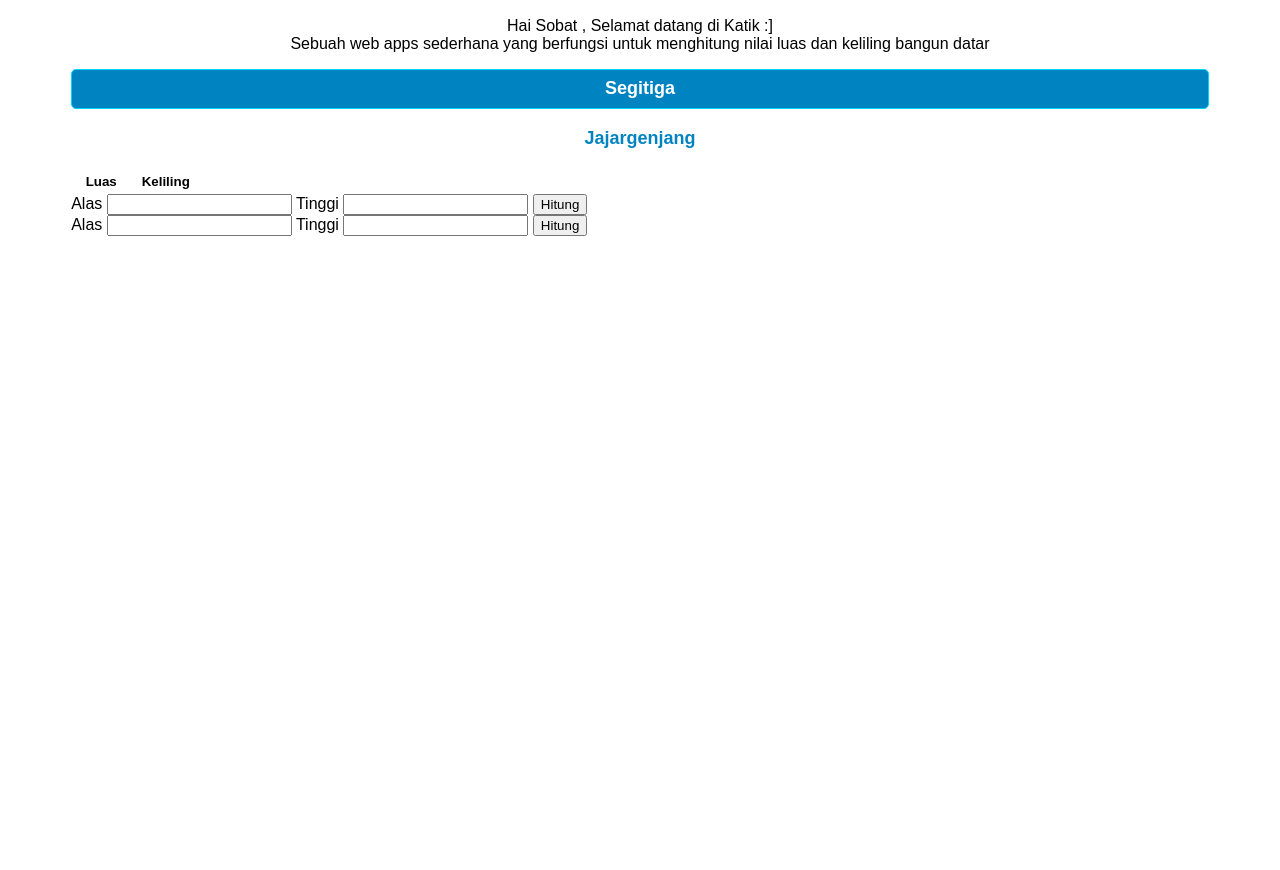
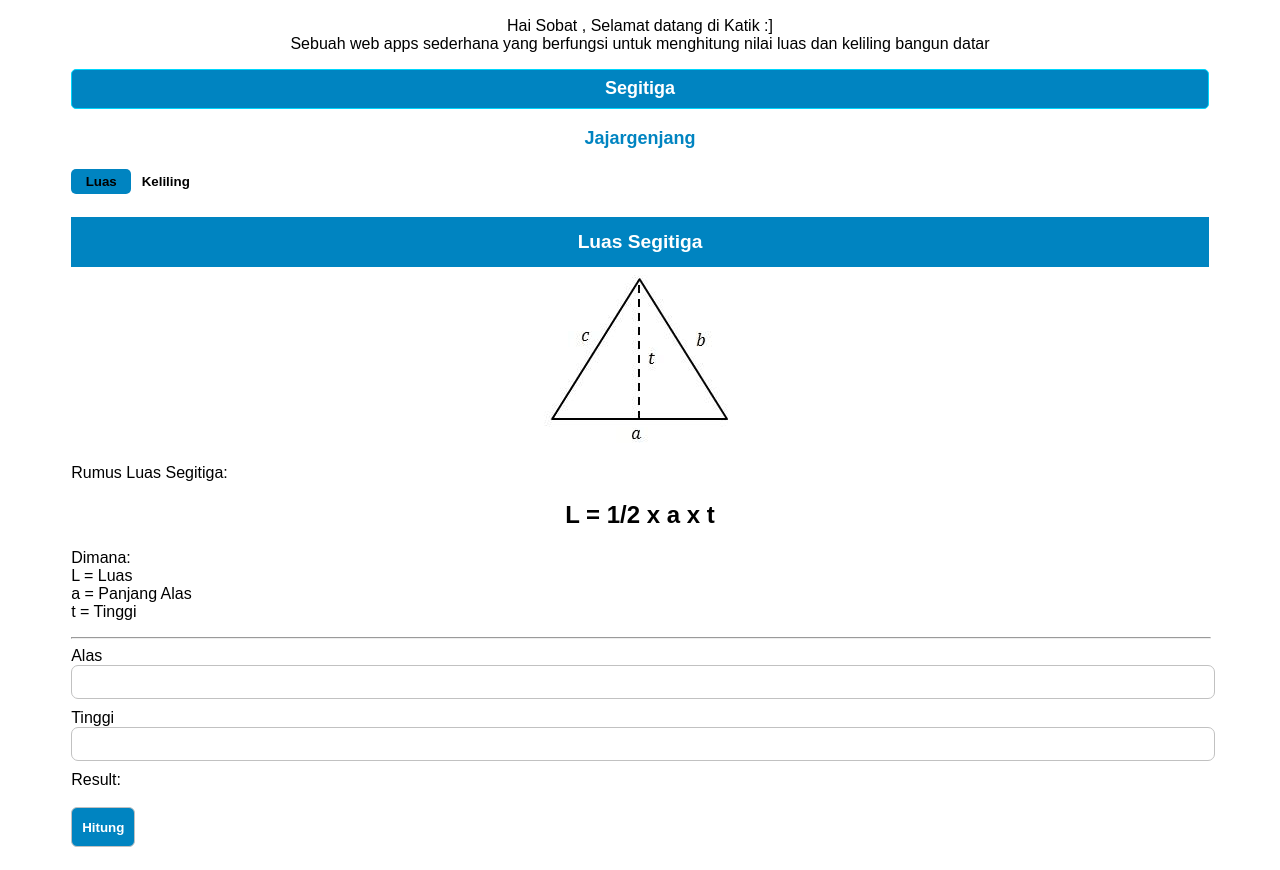
Before and after one commit to revou-fundamental-course/13-may-24-ryanrss, a plain HTML site: page index.html in a window 1280 px wide. Shown: the part 51-921 px from the top of the page. Before the commit the page ends 800 px from the top, so only its background shows below. Drawn offline with Linux system fonts and the light colour scheme.

Commit message:
javascript calculator function

```diff
--- a/CSS/style.css
+++ b/CSS/style.css
@@ -2,7 +2,9 @@
   color: black;
   font-family: sans-serif;
 }
-
+hr {
+  width: 100%;
+}
 .header {
   margin-left: 5%;
   margin-right: 5%;
@@ -58,3 +60,65 @@
 
   border-radius: 5px;
 }
+.body .selector button.active {
+  background-color: rgb(0, 132, 193);
+  width: 60px;
+  height: 25px;
+
+  border-radius: 5px;
+}
+.card {
+  margin-top: 2%;
+  margin-bottom: 2%;
+  border-radius: 8px;
+}
+.card .title {
+  text-align: center;
+  line-height: 50px;
+  vertical-align: middle;
+  background-color: rgb(0, 132, 193);
+  height: 50px;
+  font-weight: 900;
+  font-size: larger;
+  color: white;
+}
+.card .img {
+  margin: auto;
+  width: 50%;
+  text-align: center;
+}
+.soal {
+  margin: auto;
+  width: 50%;
+  text-align: center;
+}
+.card .desc p {
+  text-align: start;
+}
+.card .desc h2 {
+  text-align: center;
+}
+.calculator input {
+  width: 100%;
+  margin-bottom: 10px;
+  border: 1px rgb(193, 193, 193) solid;
+  height: 30px;
+  border-radius: 7px;
+}
+.calculator button {
+  border: 1px rgb(193, 193, 193) solid;
+  background-color: rgb(0, 132, 193);
+  height: 40px;
+  border-radius: 6px;
+  color: white;
+  font-weight: 600;
+  padding: 10px;
+  text-align: center;
+}
+.calculator button:hover {
+  background-color: rgb(0, 151, 221);
+}
+
+#hitungKel {
+  display: none;
+}
--- a/index.html
+++ b/index.html
@@ -21,23 +21,75 @@
     </section>
     <section class="body">
       <div class="selector">
-        <button>Luas</button>
-        <button>Keliling</button>
+        <button onclick="switchCalc('luas')" class="active" id="luasbtn">Luas</button>
+        <button onclick="switchCalc('keliling')" id="kelbtn">Keliling</button>
       </div>
-      <div class="luas">
+      <div class="luas" id="hitungLuas">
+        <div class="card">
+          <div class="title">Luas Segitiga</div>
+          <div class="img">
+            <img src="img/segitiga.png" alt="" srcset="" />
+          </div>
+          <div class="desc">
+            <p>Rumus Luas Segitiga:</p>
+            <h2>L = 1/2 x a x t</h2>
+            <p>Dimana: <br />L = Luas<br />a = Panjang Alas<br />t = Tinggi</p>
+          </div>
+          <hr />
+          <div class="calculator">
+            <label for="">Alas</label>
+            <input type="number" id="alas" />
+            <label for="">Tinggi</label>
+            <input type="number" id="tinggi" />
+            Result:
+            <div id="result1">
+              <br />
+            </div>
+            <button onclick="hitungLuas(isActive)">Hitung</button>
+          </div>
+        </div>
+      </div>
+      <div class="keliling" id="hitungKel"><div class="card">
+        <div class="title">Keliling Segitiga</div>
+        <div class="img">
+          <img src="img/segitiga.png" alt="" srcset="" />
+        </div>
+        <div class="desc">
+          <p>Rumus Keliling Segitiga:</p>
+          <h2>K = S1 + S2 + S3</h2>
+          <p>Dimana: <br />K = keliling<br />S1 = Sisi A<br />S2 = Sisi B<br>S3 = Sisi C</p>
+        </div>
+        <hr />
+        <div class="calculator">
+          <label for="">S1</label>
+        <input type="number" id="s1" />
+        <label for="">S2</label>
+        <input type="number" id="s2" />
+        <label for="">S3</label>
+        <input type="number" id="s3" />
+          Result:
+          <div id="result2">
+            <br />
+          </div>
+          <button onclick="hitungLuas(isActive)">Hitung</button>
+        </div></div>
+
+      <!-- <div class="luas">
         <label for="">Alas</label>
         <input type="number" id="alas" />
         <label for="">Tinggi</label>
         <input type="number" id="tinggi" />
-        <button onclick="hitungLuas('luas')">Hitung</button>
+        <button onclick="hitungLuas(isActive)">Hitung</button>
       </div>
       <div class="keliling">
-        <label for="">Alas</label>
-        <input type="number" id="alas" />
-        <label for="">Tinggi</label>
-        <input type="number" id="tinggi" />
-        <button onclick="hitungLuas('keliling')">Hitung</button>
-      </div>
+        <label for="">s1</label>
+        <input type="number" id="s1" />
+        <label for="">s2</label>
+        <input type="number" id="s2" />
+        <label for="">s3</label>
+        <input type="number" id="s3" />
+        <button onclick="hitungLuas(isActive)">Hitung</button>
+      </div> -->
     </section>
     <section class="footer"></section>
     <script src="js/script.js"></script>
--- a/js/script.js
+++ b/js/script.js
@@ -1,4 +1,6 @@
+let isActive = "luas";
 const hitungLuas = (tipe) => {
+  if (tipe === "luas") {
     let alas = document.getElementById("alas").value;
     let tinggi = document.getElementById("tinggi").value;
     if (!Number(alas) || !Number(tinggi)) {
@@ -6,5 +8,41 @@ const hitungLuas = (tipe) => {
       return alert("INVALID INPUT!!! please input numeric chars");
     }
     let result = (1 / 2) * alas * tinggi;
+    document.getElementById("result1").innerHTML = result;
     console.log(result);
+  } else {
+    let s1 = Number(document.getElementById("s1").value);
+    let s2 = Number(document.getElementById("s2").value);
+    let s3 = Number(document.getElementById("s3").value);
+    let result = s1 + s2 + s3;
+    document.getElementById("result2").innerHTML = result;
+    console.log(result);
+  }
 };
+function hasClass(element, className) {
+  return element.classList.contains(className);
+}
+const switchCalc = (tipe) => {
+  // let switcher = (document.getElementsByClassName("luas").style.display =
+  //   block);
+  let luasBtn = document.getElementById("luasbtn");
+  let kelBtn = document.getElementById("kelbtn");
+  let hitungLuas = document.getElementById("hitungLuas");
+  let hitungKel = document.getElementById("hitungKel");
+  if (tipe != isActive) {
+    if (!hasClass(luasBtn, "active")) {
+      luasBtn.className = "active";
+      kelBtn.className = "";
+      isActive = "luas";
+      hitungKel.style.display = "none";
+      hitungLuas.style.display = "block";
+    } else {
+      kelBtn.className = "active";
+      luasBtn.className = "";
+      isActive = "keliling";
+      hitungKel.style.display = "block";
+      hitungLuas.style.display = "none";
+    }
+  } else return;
+  // document.getElementById("kelbtn").className += "active";
+};
```
Also changed, not shown: img/segitiga.png (added). Lines whose indentation alone changed are shown as unchanged.
